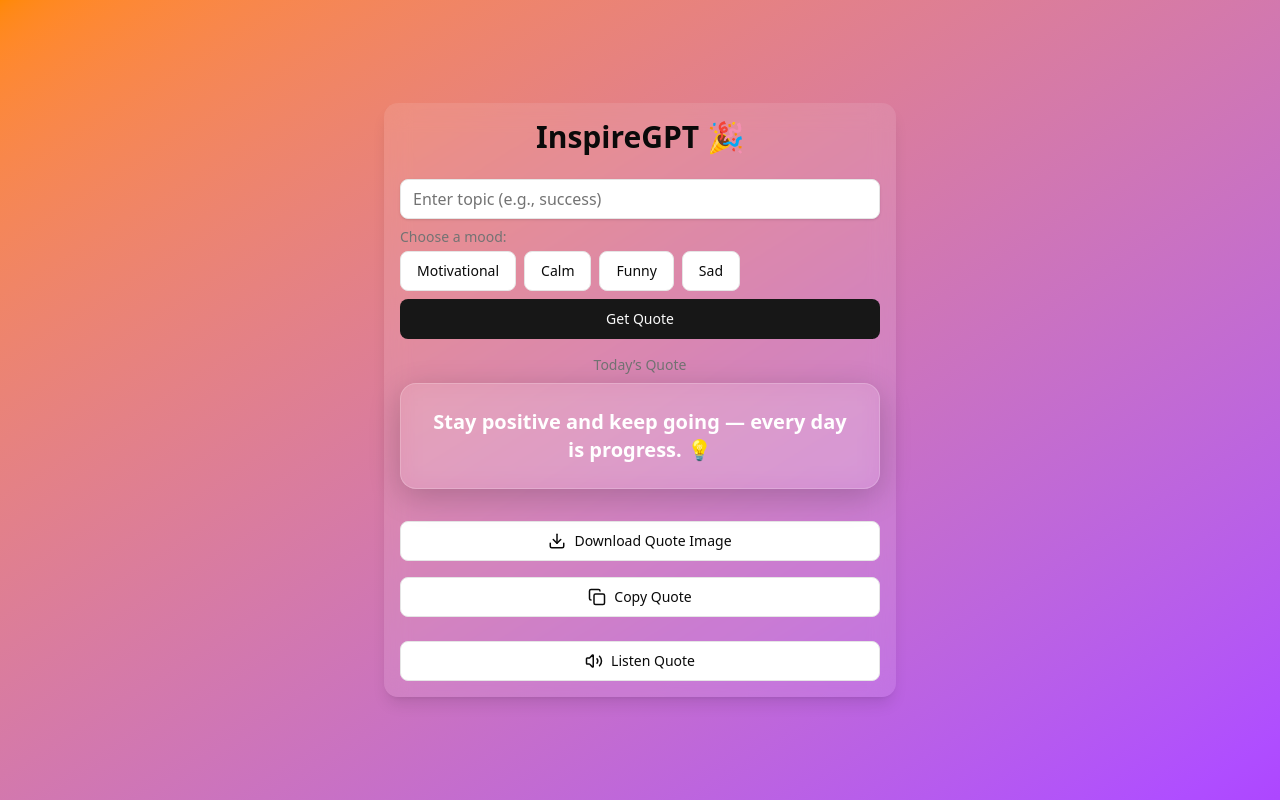
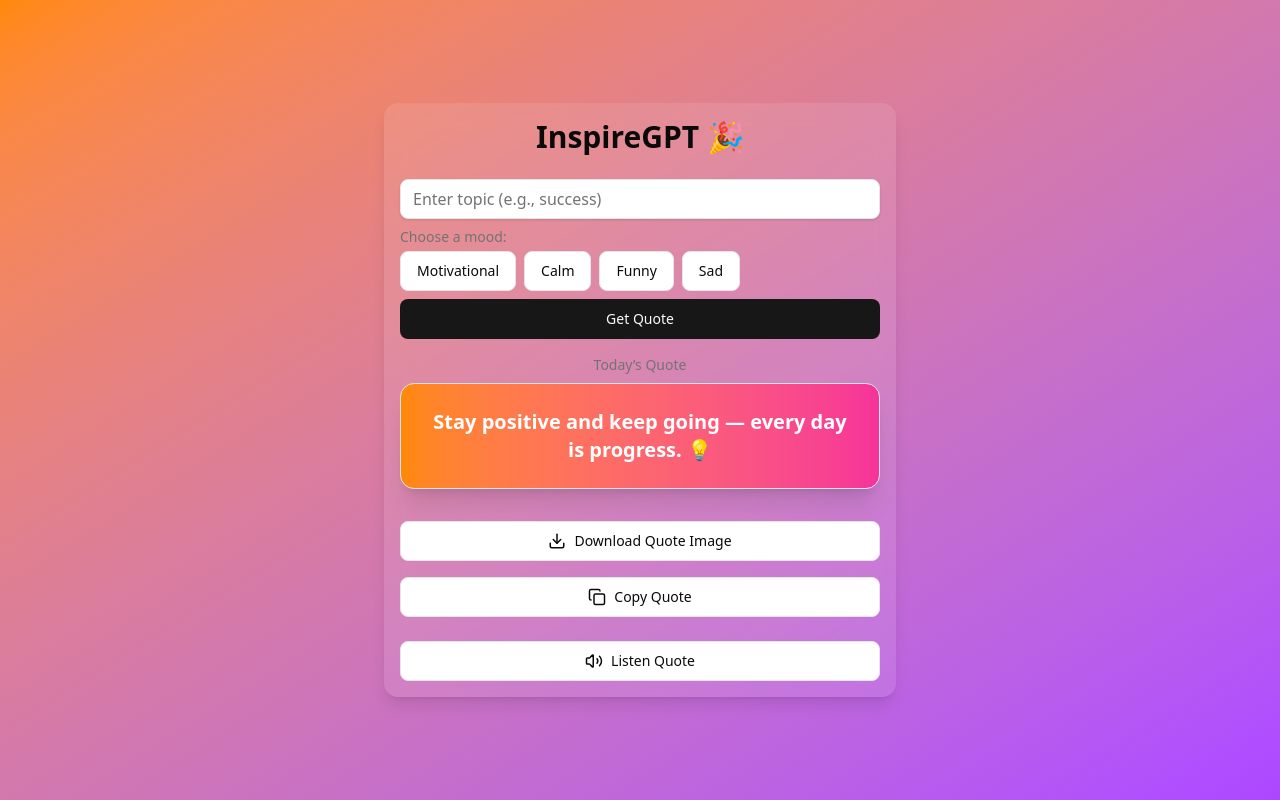
Before and after one commit to beginnercodee/InspireGPT, a Next.js app: page / in a window 1280 px wide. Built offline with nearby package versions, Linux system fonts and the light colour scheme; no server answers.

Commit message:
feat: polish QuoteCard gradient for consistency

```diff
--- a/src/components/QuoteCard.tsx
+++ b/src/components/QuoteCard.tsx
@@ -35,7 +35,8 @@
         animate={{ opacity: 1, y: 0 }}
         transition={{ duration: 0.5 }}
       >
-        <Card className="card text-white">
+        <Card className="bg-gradient-to-r from-orange-400 to-pink-500 text-white shadow-xl rounded-xl">
+
           <CardContent className="p-6 text-center font-semibold text-xl">
             {quote}
           </CardContent>
```
